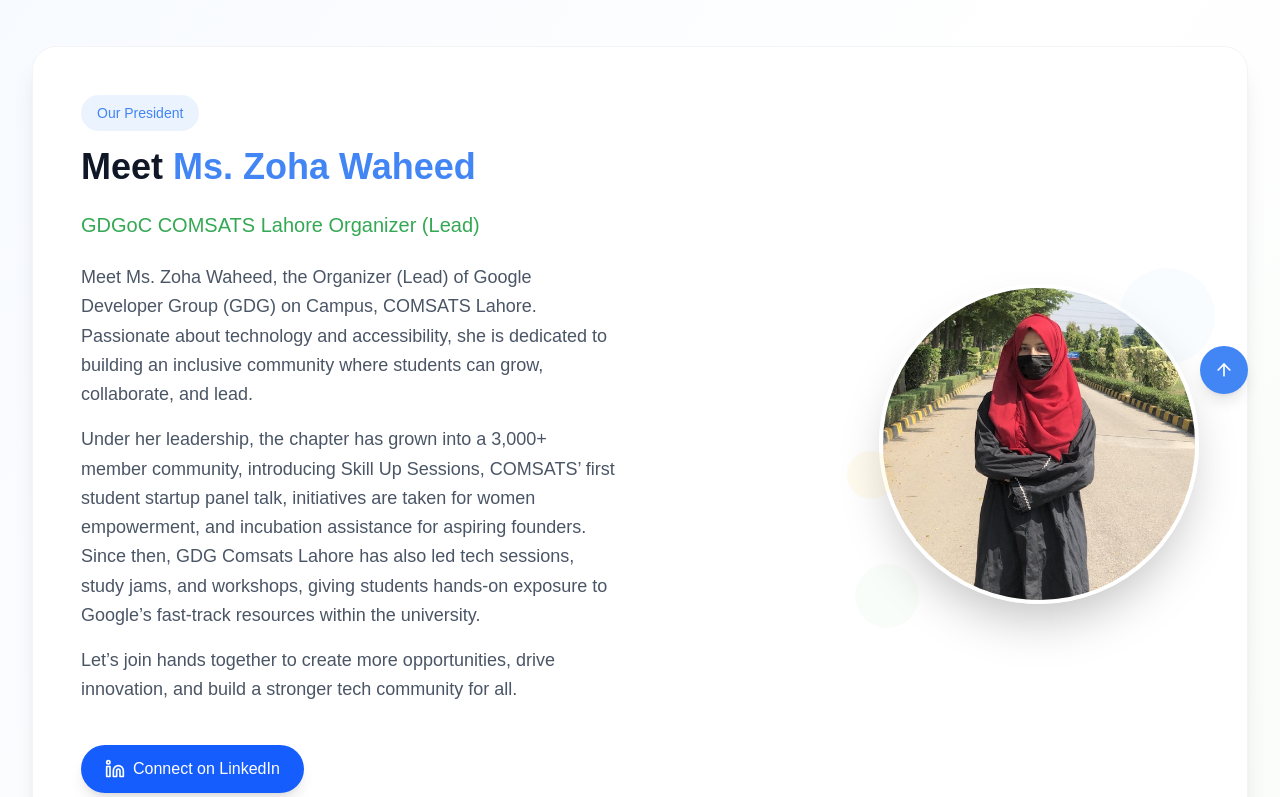
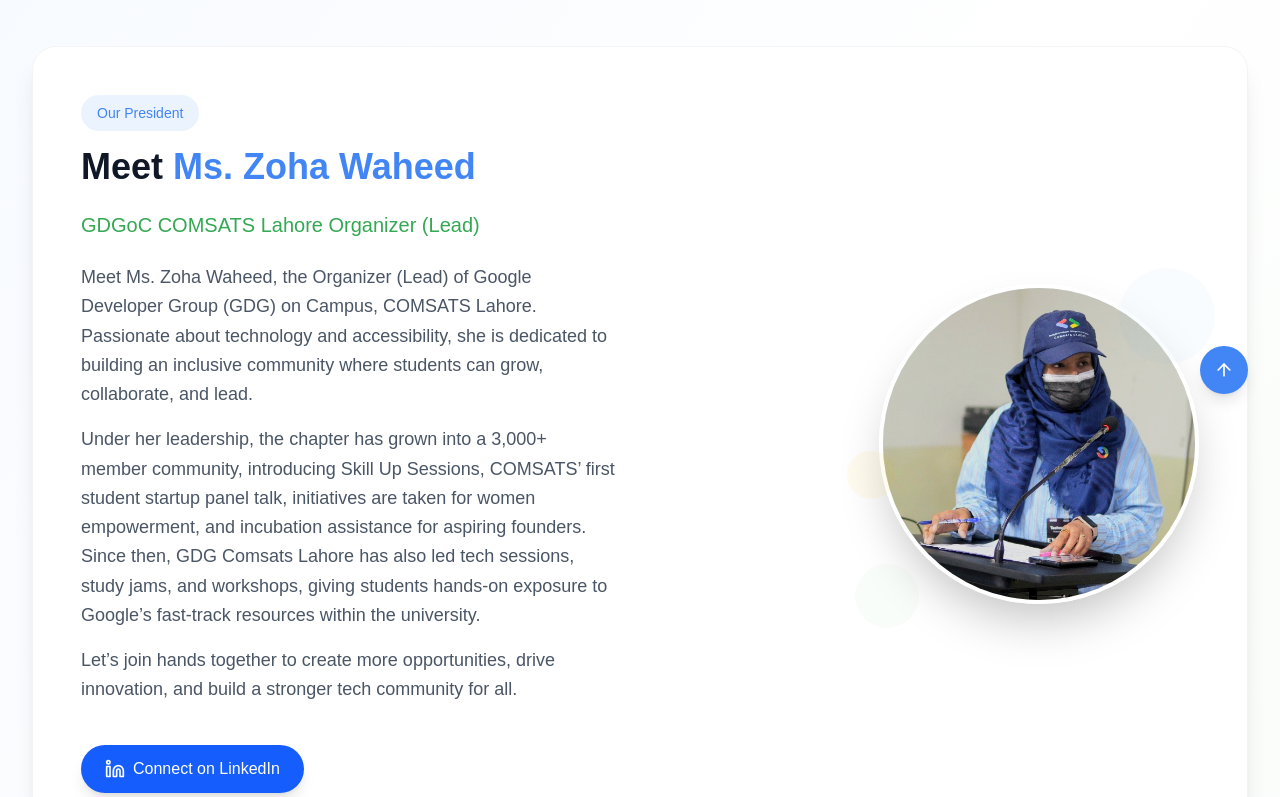
Before and after one commit to gdgcuiadmin/gdgoc-cui-website, a Next.js app in the folder apps/landing/: page /team in a window 1280 px wide. Shown: the part 374-1171 px from the top of the page. Built offline with nearby package versions, Linux system fonts and the light colour scheme; no server answers; the database is empty; a web font is replaced by a local one.

Commit message:
chore: Update lead photo

```diff
--- a/apps/landing/src/app/team/page.tsx
+++ b/apps/landing/src/app/team/page.tsx
@@ -278,7 +278,7 @@
                     >
                       {/* Replace with actual image of Ms. Zoha Waheed */}
                       <Image
-                        src="/assets/lead.jpeg"
+                        src="/assets/lead.jpg"
                         alt="Ms. Zoha Waheed - GDGoC President"
                         width={320}
                         height={320}
```
Also changed, not shown: apps/landing/public/assets/lead.jpeg (deleted), apps/landing/public/assets/lead.jpg (added).
